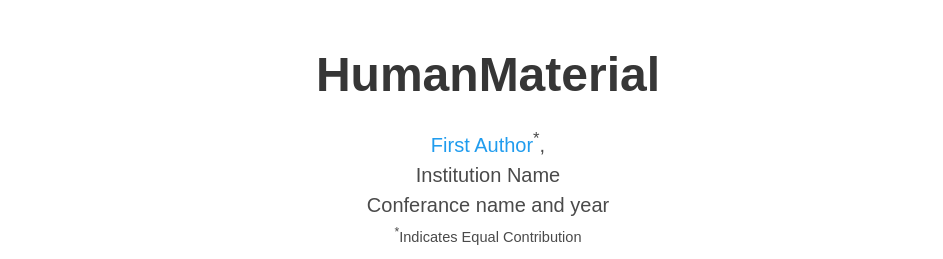
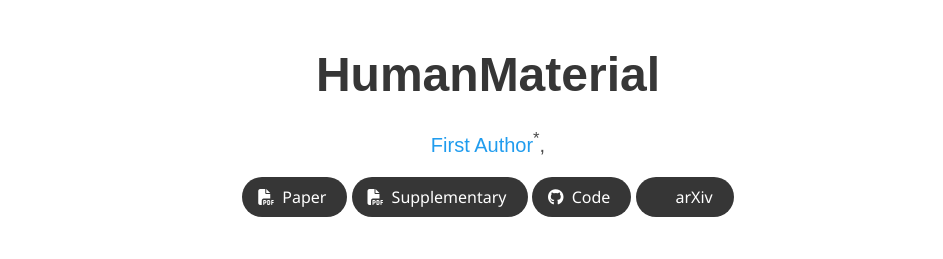
Before and after one commit to GetOnePiece/HumanMateiral, a plain HTML site: page index.html in a window 1280 px wide. Shown: the top 259 px of the page, without its empty margins (152-1095 px from the left). Drawn offline with nearby package versions, Linux system fonts and the light colour scheme; some icons are missing; a web font is replaced by a local one.

Commit message:
Update index.html

```diff
--- a/index.html
+++ b/index.html
@@ -57,11 +57,6 @@
               <!-- Paper authors -->
               <span class="author-block">
                 <a href="Anonymized" target="_blank">First Author</a><sup>*</sup>,</span>
-                  </div>
-
-                  <div class="is-size-5 publication-authors">
-                    <span class="author-block">Institution Name<br>Conferance name and year</span>
-                    <span class="eql-cntrb"><small><br><sup>*</sup>Indicates Equal Contribution</small></span>
                   </div>
 
                   <div class="column has-text-centered">
```
